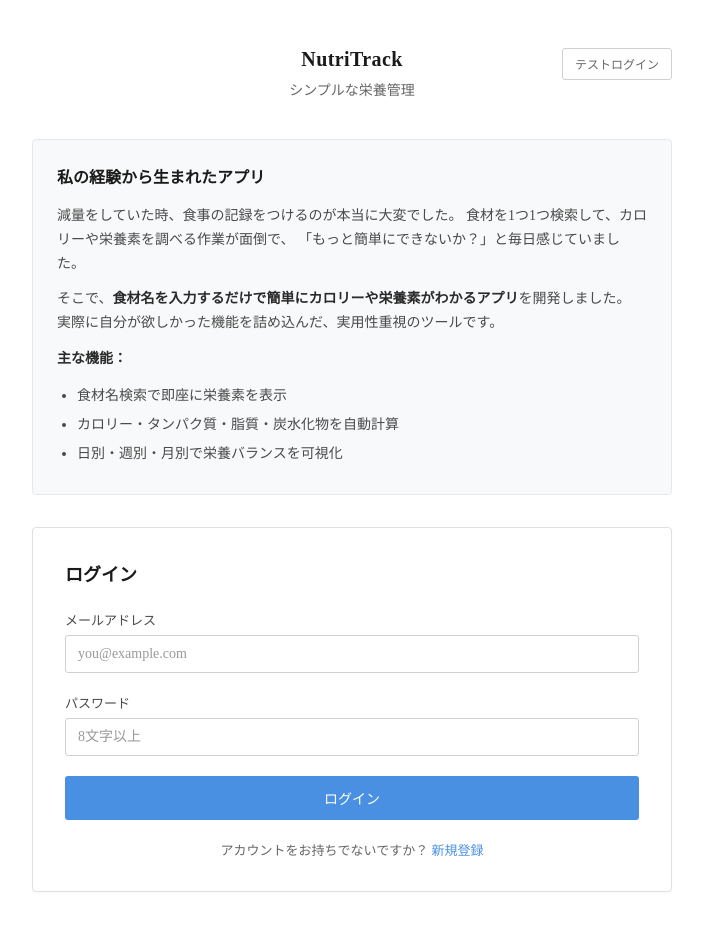
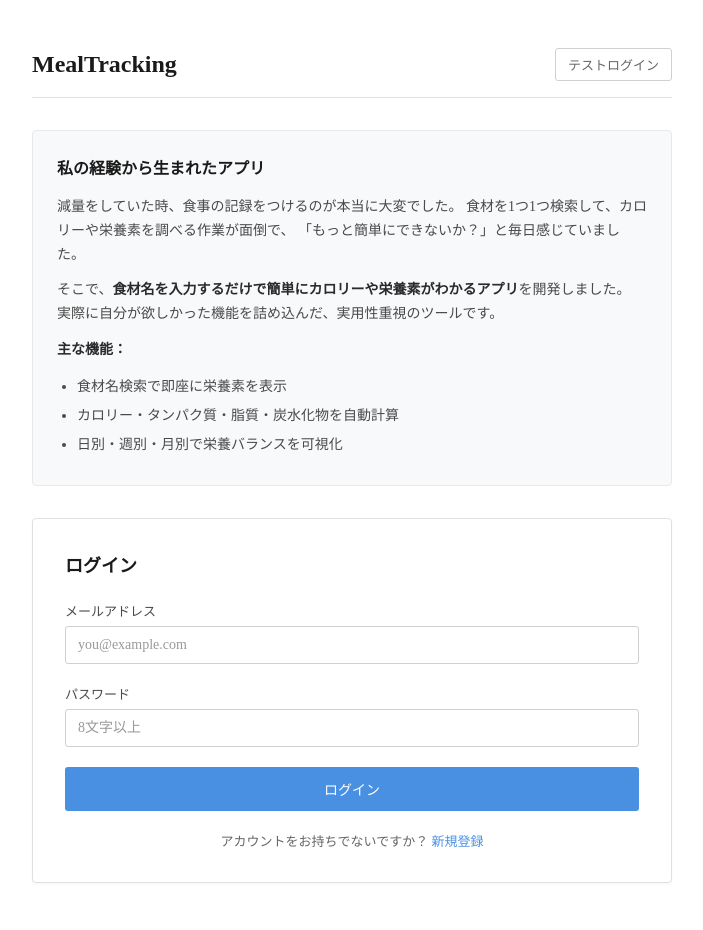
Before and after one commit to forRR444/JWTfrontend, a React (Vite) app: page /login in a window 1280 px wide. Shown: the top 930 px of the page, without its empty margins (288-991 px from the left). Built offline with nearby package versions, Linux system fonts and the light colour scheme; no server answers.

Commit message:
認証画面のレイアウトを調整

```diff
--- a/src/Login.tsx
+++ b/src/Login.tsx
@@ -3,6 +3,7 @@ import { useNavigate } from "react-router-dom";
 import { login, scheduleTokenRefresh } from "./api";
 import type { LoginResponse } from "./types";
 import { Link } from "react-router-dom";
+import { AppHeader } from "./components/AppHeader";
 import styles from "./styles/auth.module.css";
 
 export default function Login({
@@ -48,9 +49,8 @@ export default function Login({
 
   return (
     <div className={styles.container}>
-      <header className={styles.header}>
-        <h1 className={styles.logo}>NutriTrack</h1>
-        <p className={styles.tagline}>シンプルな栄養管理</p>
+      <AppHeader
+        actions={
           <button
             type="button"
             onClick={handleTestLogin}
@@ -59,7 +59,8 @@ export default function Login({
           >
             テストログイン
           </button>
-      </header>
+        }
+      />
 
       <div className={styles.contentWrapper}>
         {/* アプリ紹介セクション */}
--- a/src/SignUp.tsx
+++ b/src/SignUp.tsx
@@ -3,6 +3,7 @@ import { useNavigate, Link } from "react-router-dom";
 import { register } from "./api";
 import { setAuth } from "./auth";
 import type { LoginResponse } from "./types";
+import { AppHeader } from "./components/AppHeader";
 import styles from "./styles/auth.module.css";
 
 export default function SignUp({
@@ -43,10 +44,7 @@ export default function SignUp({
 
   return (
     <div className={styles.container}>
-      <header className={styles.header}>
-        <h1 className={styles.logo}>NutriTrack</h1>
-        <p className={styles.tagline}>シンプルな栄養管理</p>
-      </header>
+      <AppHeader />
 
       <div className={styles.contentWrapper}>
         {/* アプリ紹介セクション */}
--- a/src/styles/auth.module.css
+++ b/src/styles/auth.module.css
@@ -24,7 +24,7 @@
 
 /* ヘッダーセクション */
 .header {
-  text-align: center;
+  text-align: left;
   margin-bottom: 40px;
   position: relative;
 }
@@ -46,11 +46,8 @@
 
 /* テストログインボタン */
 .testLoginButton {
-  position: absolute;
-  top: 0;
-  right: 0;
   padding: 6px 12px;
-  font-size: 12px;
+  font-size: 13px;
   font-weight: 500;
   color: #666;
   background: #ffffff;
```
Lines whose indentation alone changed are shown as unchanged.
